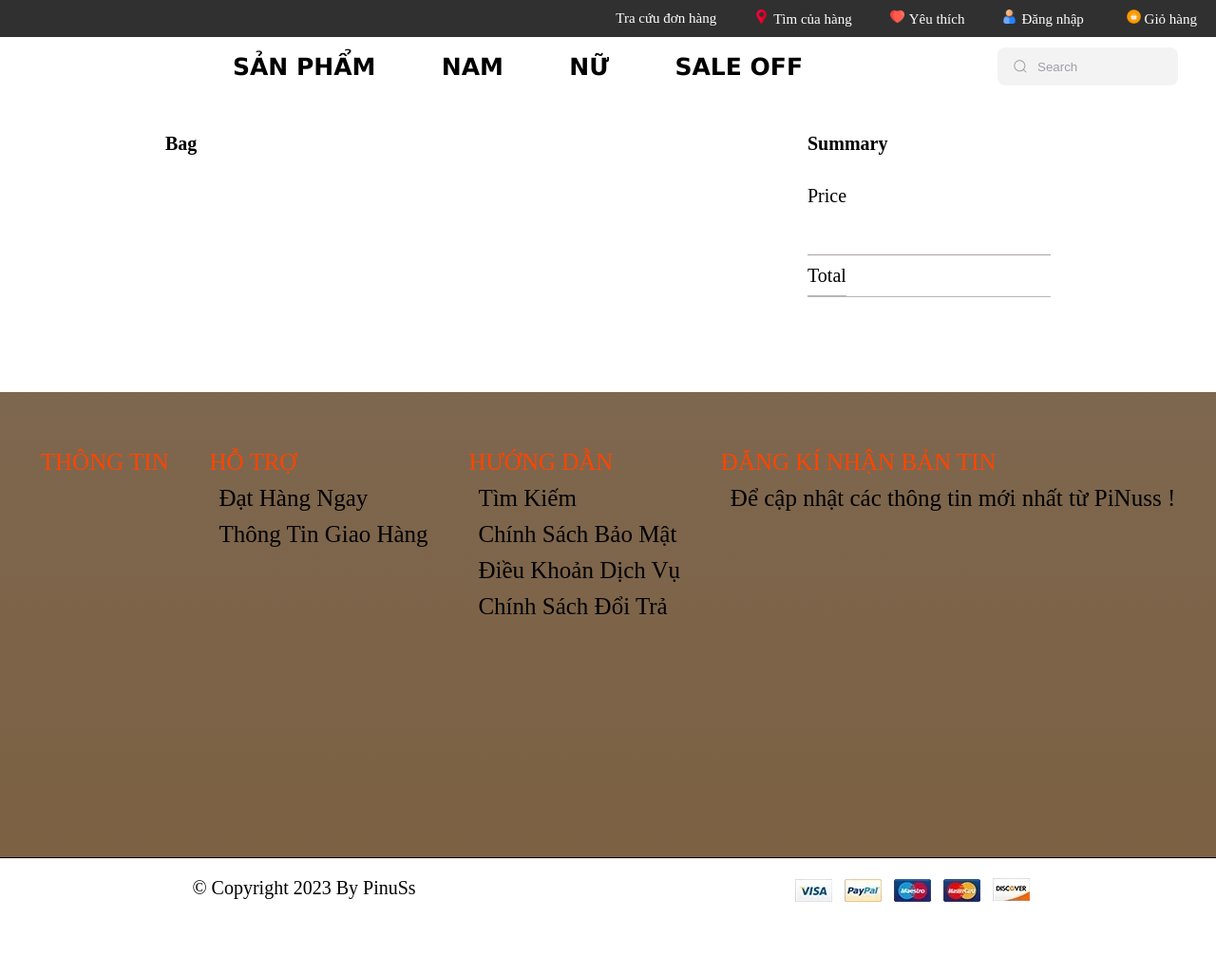
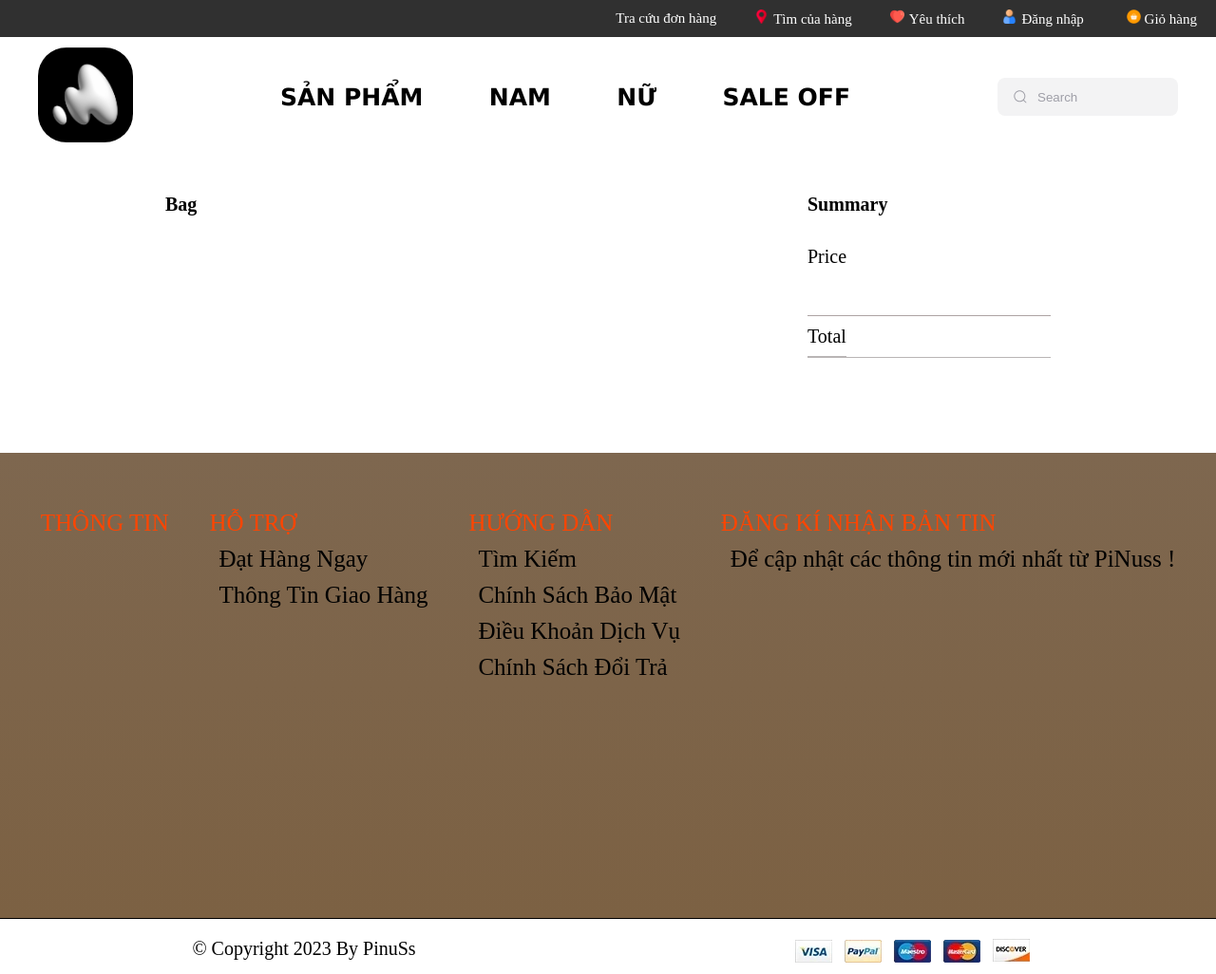
Before and after one commit to IpunSn/asm-js, a plain HTML site: page cart.html in a window 1280 px wide. Shown: the whole page at 95% size. Before the commit the page ends 962 px from the top, so only its background shows below. Drawn offline with Linux system fonts and the light colour scheme; the site is published under a folder, as on GitHub Pages, so addresses that start at the root find nothing; a web font is replaced by a local one.

Commit message:
Update cart.html

```diff
--- a/cart.html
+++ b/cart.html
@@ -54,7 +54,7 @@
       <nav id="navbar">
         <div id="logo">
           <a href="index.html"
-            ><img src="/img/1234.png" alt="" width="100"
+            ><img src="img/1234.png" alt="" width="100"
           /></a>
         </div>
         <div id="list">
```
